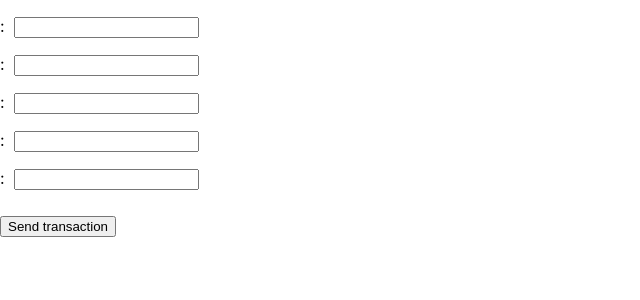
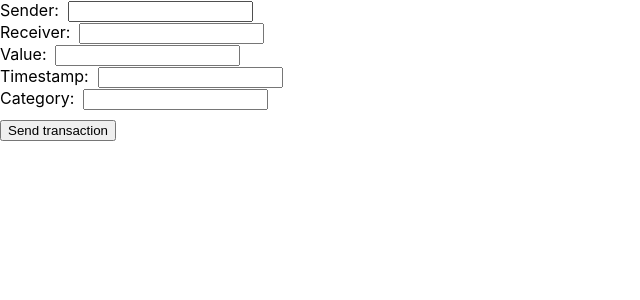
Before and after one commit to Gleban-easy/nmf-js, a React (Create React App) app: page / in a window 1280 px wide. Shown: the top 300 px of the page, without its empty margins (0-640 px from the left). Built offline with nearby package versions, Linux system fonts and the light colour scheme; no server answers.

Commit message:
rewrite request form

```diff
--- a/src/App.js
+++ b/src/App.js
@@ -1,37 +1,11 @@
 import React from 'react';
 import './App.css';
-import PostList from './components/PostList'
-import Button from './components/Button'
 import RequestForm from './components/RequestForm'
-import Transaction from './components/Transaction'
-
-var senderBox = new RequestForm("sender")
-var receiverBox = new RequestForm("receiver")
-var valueBox = new RequestForm("value")
-var timeBox = new RequestForm("time")
-var categoryBox = new RequestForm("category")
-
-var onClick = (senderBox, receiverBox, valueBox, timeBox, categoryBox) => {
-  var trans = new Transaction(senderBox.getValue(), receiverBox.getValue(),
-              valueBox.getValue(), timeBox.getValue(), categoryBox.getValue())
-
-  console.log(JSON.stringify(trans))
-}
 
 function App() {
   return (
     <div>
-      <PostList />
-      {senderBox.render()}
-      {receiverBox.render()}
-      {valueBox.render()}
-      {timeBox.render()}
-      {categoryBox.render()}
-      <Button label={"Send transaction"} handleClick={onClick(senderBox,
-                                                              receiverBox,
-                                                              valueBox,
-                                                              timeBox,
-                                                              categoryBox)} />
+      <RequestForm />
     </div>
   );
 }
--- a/src/components/RequestForm.js
+++ b/src/components/RequestForm.js
@@ -1,29 +1,86 @@
 import React, { Component } from 'react'
+import Button from './Button'
+import Transaction from './Transaction'
 
 class RequestForm extends React.Component {
   constructor(props) {
     super(props);
-    this.state = {value: ''};
-    this.boxName = props.boxName
-    this.handleChange = this.handleChange.bind(this);
+    this.state = {
+    };
+
+    this.handleInputChange = this.handleInputChange.bind(this);
   }
 
-  getValue() {
-    return this.state.value
+  handleInputChange(event) {
+    const target = event.target;
+    const value = target.value;
+    const name = target.name;
+
+    this.setState({
+      [name]: value
+    });
   }
 
-  handleChange(event) {
-    this.setState({value: event.target.value});
+  sendTransaction() {
+    let trans = Transaction(this.state.sender,
+                            this.state.receiver,
+                            this.state.value,
+                            this.state.time,
+                            this.state.category)
+    console.log(trans.getJson())
   }
 
   render() {
     return (
+      <form>
         <label>
-          <p>
-          {this.boxName}: &nbsp;
-          <input type="text" value={this.state.value} onChange={this.handleChange} />
-          </p>
+          Sender: &nbsp;
+          <input
+            name="Sender"
+            type="text"
+            value={this.state.sender}
+            onChange={this.handleInputChange} />
+            <br />
         </label>
+        <label>
+          Receiver: &nbsp;
+          <input
+            name="Receiver"
+            type="text"
+            value={this.state.receiver}
+            onChange={this.handleInputChange} />
+            <br />
+        </label>
+        <label>
+          Value: &nbsp;
+          <input
+            name="Value"
+            type="number"
+            value={this.state.value}
+            onChange={this.handleInputChange} />
+            <br />
+        </label>
+        <label>
+          Timestamp: &nbsp;
+          <input
+            name="Timestamp"
+            type="number"
+            value={this.state.timestamp}
+            onChange={this.handleInputChange} />
+            <br />
+        </label>
+        <label>
+          Category: &nbsp;
+          <input
+            name="Category"
+            type="text"
+            value={this.state.category}
+            onChange={this.handleInputChange} />
+            <br />
+        </label>
+
+      <Button label={"Send transaction"} handleClick={this.sendTransaction}/>
+      </form>
     );
   }
 }
--- a/src/components/Transaction.js
+++ b/src/components/Transaction.js
@@ -1,4 +1,4 @@
-import React, { Component } from 'react'
+import { Component } from 'react'
 
 class Transaction extends Component {
   constructor(props) {
```
